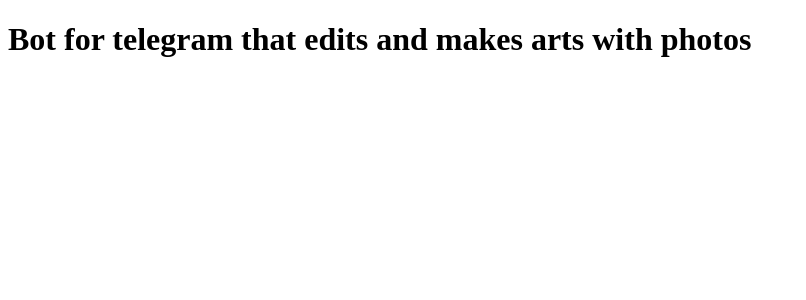
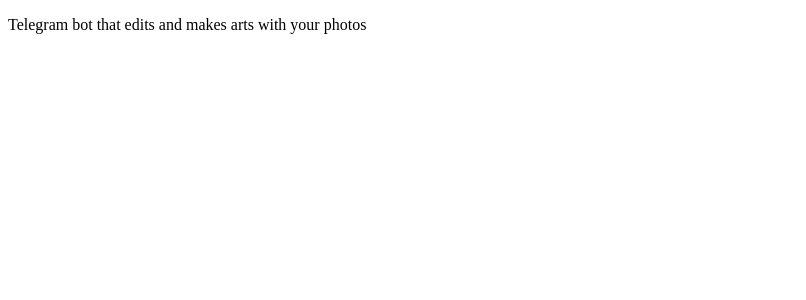
Before and after one commit to david-fernando/artisan-bot, a Next.js app: page / in a window 1280 px wide. Shown: the top 300 px of the page, without its empty margins (0-806 px from the left). Built offline with nearby package versions, Linux system fonts and the light colour scheme.

Commit message:
Update index.tsx

```diff
--- a/src/pages/index.tsx
+++ b/src/pages/index.tsx
@@ -9,7 +9,7 @@ export default function Home() {
         <meta name="viewport" content="width=device-width, initial-scale=1" />
         <link rel="icon" href="/favicon.ico" />
       </Head>
-      <h1>Bot for telegram that edits and makes arts with photos</h1>
+      <p>Telegram bot that edits and makes arts with your photos</p>
     </>
   )
 }
```
